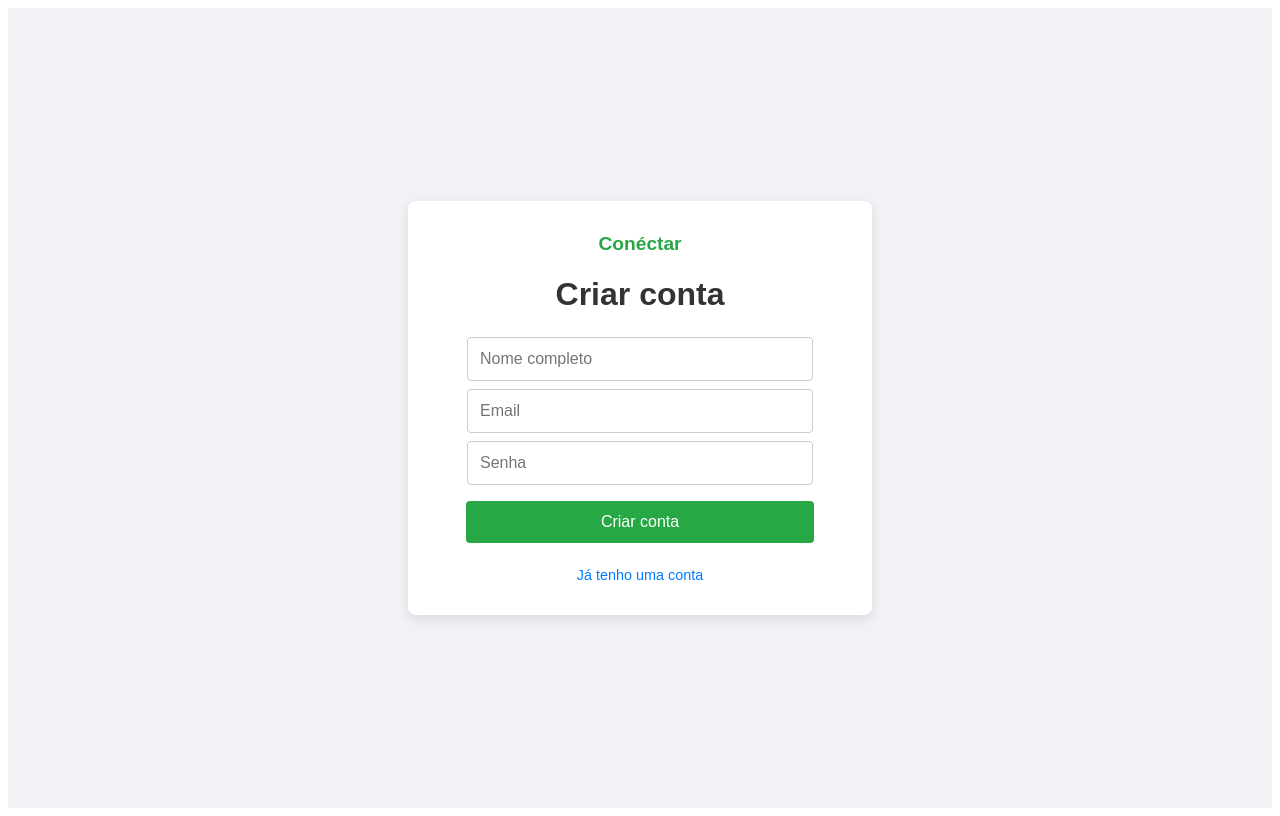
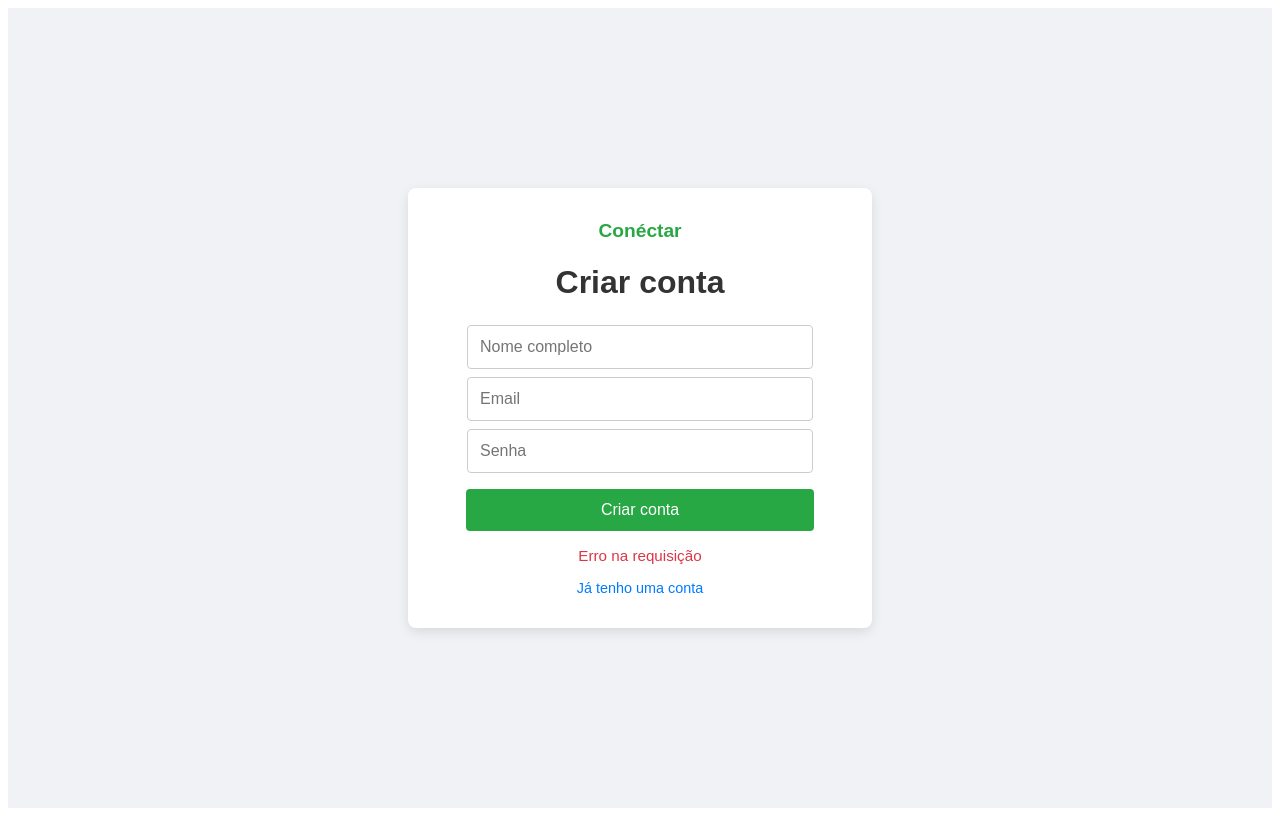
Before and after one commit to ArthurBrigueli/conectarfront, a React (Vite) app: page /register in a window 1280 px wide. Both pictures are taken after a click on the button "Criar conta". Built offline with nearby package versions, Linux system fonts and the light colour scheme; no server answers.

Commit message:
fix: approutes

```diff
--- a/src/pages/CreatedAccount.tsx
+++ b/src/pages/CreatedAccount.tsx
@@ -10,7 +10,7 @@ const CreateAccount: React.FC = () => {
   const [password, setPassword] = useState<string>("");
 
   const navigate = useNavigate();
-  const { register, error, loading } = useRegisterUser();
+  const { register, loading, errorRegister } = useRegisterUser();
 
   const handleRegister = async () => {
     const response = await register({ name, email, password });
@@ -54,7 +54,7 @@ const CreateAccount: React.FC = () => {
           )}
         </button>
 
-        {error && <p className={styles.error}>{error}</p>}
+        {errorRegister && <p className={styles.error}>{errorRegister}</p>}
 
         <Link to="/login" className={styles.link}>
           Já tenho uma conta
--- a/src/routes/AppRoutes.tsx
+++ b/src/routes/AppRoutes.tsx
@@ -24,7 +24,7 @@ export default function AppRoutes() {
 
       <Route path="/login" element={<AuthLayout><Login /></AuthLayout>} />
       <Route path="/register" element={<AuthLayout><CreateAccount /></AuthLayout>} />
-      <Route path="/login/oauth-success" element={<OauthSuccess />} />
+      <Route path="/oauth-success" element={<OauthSuccess />} />
     </Routes>
   );
 }
```
